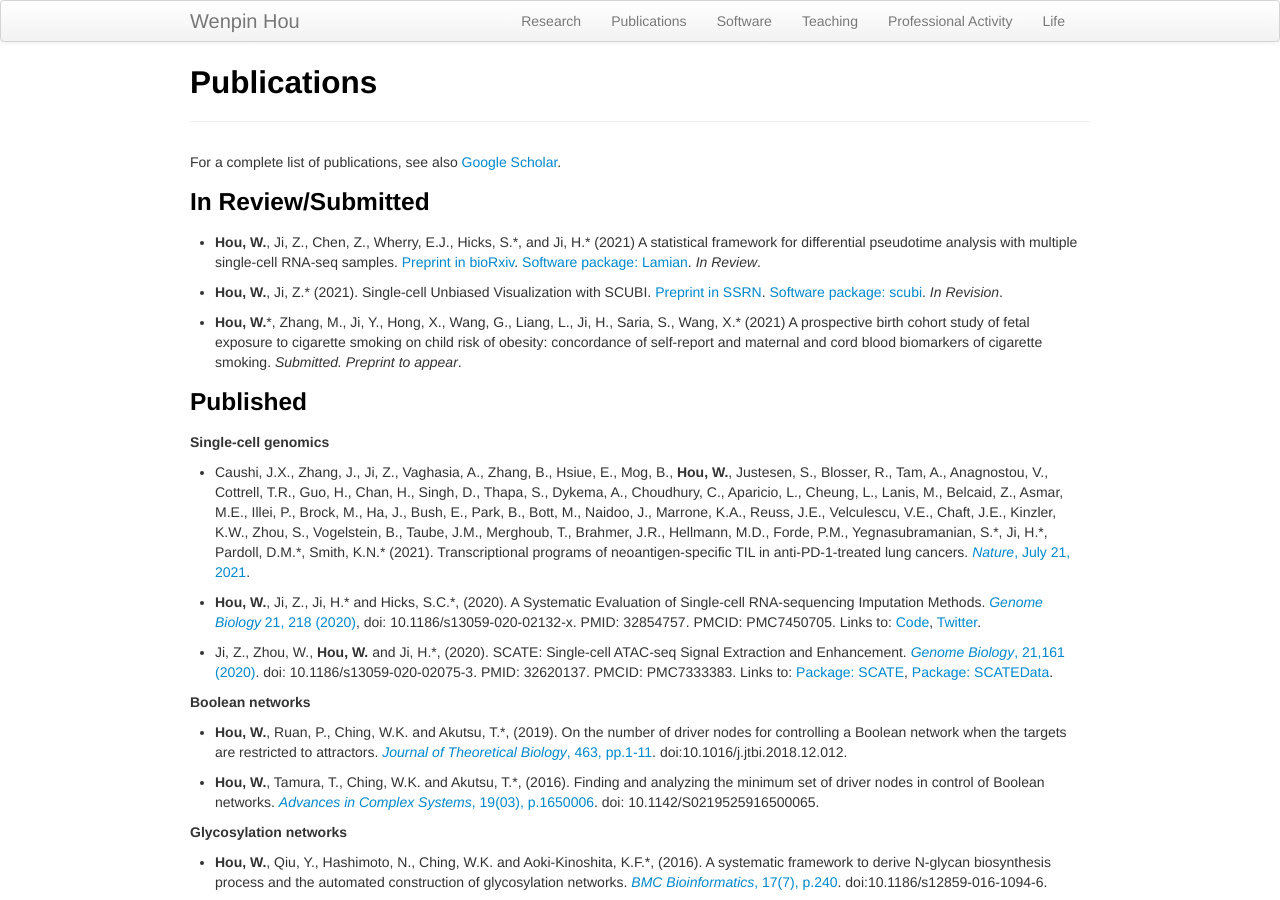
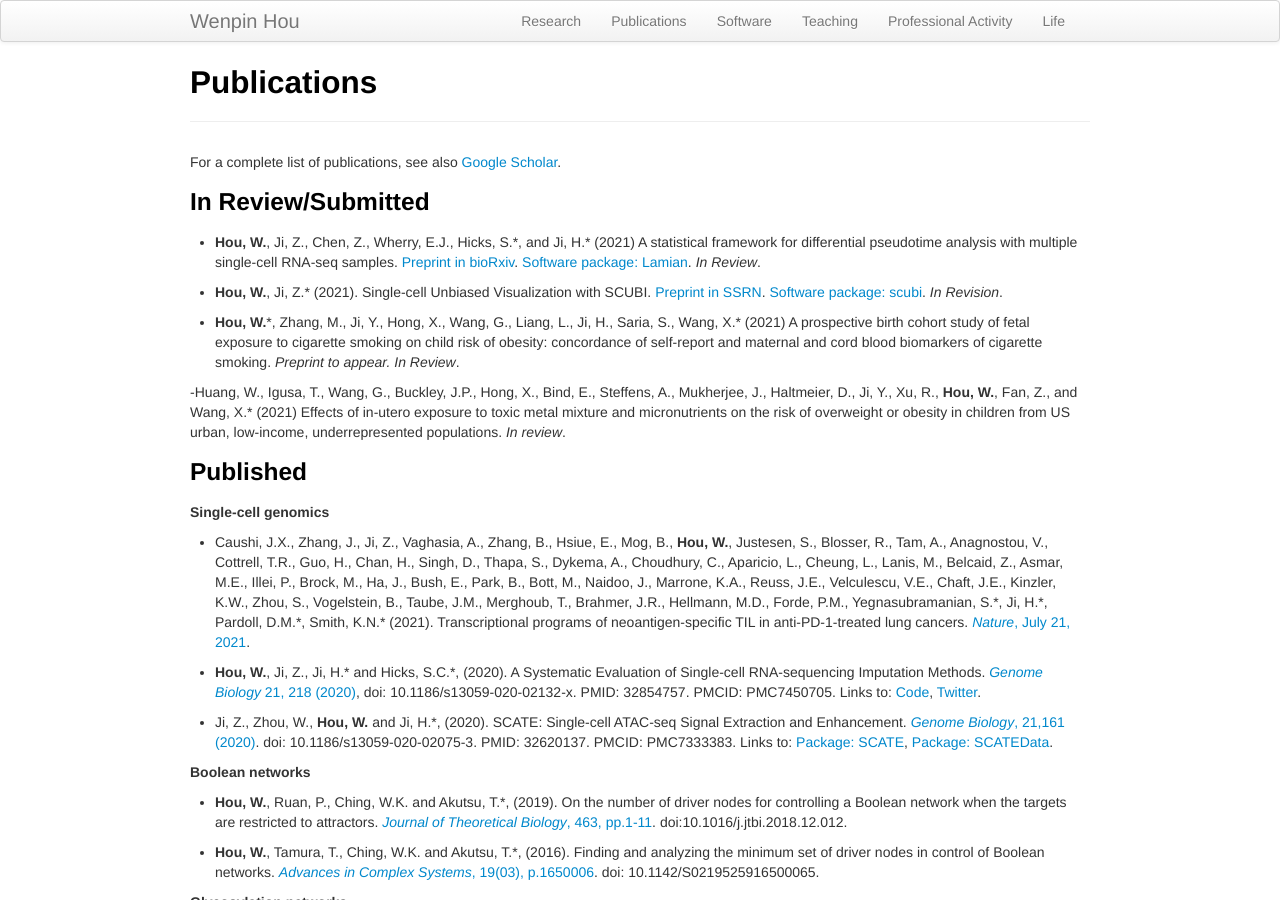
Before and after one commit to Winnie09/Wenpin_Hou, a Jekyll site: the page built from pages/publications.md, in a window 1280 px wide and 900 px high. Built offline with Jekyll 4.4.1, drawn with Linux system fonts in a browser that asks for light colours.

Commit message:
update publications

```diff
--- a/pages/publications.md
+++ b/pages/publications.md
@@ -13,7 +13,10 @@ For a complete list of publications, see also [Google Scholar](https://scholar.g
 
 - **Hou, W.**, Ji, Z.\* (2021). Single-cell Unbiased Visualization with SCUBI. [Preprint in SSRN](https://papers.ssrn.com/sol3/papers.cfm?abstract_id=3881357). [Software package: scubi](https://winnie09.github.io/Wenpin_Hou/pages/SCUBI.html). *In Revision*.
 
-- **Hou, W.**\*, Zhang, M., Ji, Y., Hong, X., Wang, G., Liang, L., Ji, H., Saria, S., Wang, X.\* (2021)  A prospective birth cohort study of fetal exposure to cigarette smoking on child risk of obesity: concordance of self-report and maternal and cord blood biomarkers of cigarette smoking. *Submitted. Preprint to appear*.
+- **Hou, W.**\*, Zhang, M., Ji, Y., Hong, X., Wang, G., Liang, L., Ji, H., Saria, S., Wang, X.\* (2021)  A prospective birth cohort study of fetal exposure to cigarette smoking on child risk of obesity: concordance of self-report and maternal and cord blood biomarkers of cigarette smoking. *Preprint to appear. In Review*.
+
+-Huang, W., Igusa, T., Wang, G., Buckley, J.P., Hong, X., Bind, E., Steffens, A., Mukherjee, J., Haltmeier, D., Ji, Y., Xu, R., **Hou, W.**, Fan, Z., and Wang, X.\* (2021) Effects of in-utero exposure to toxic metal mixture and micronutrients on the risk of overweight or obesity in children from US urban, low-income, underrepresented populations. *In review*.
+
 
 ### Published
 ##### Single-cell genomics
```
